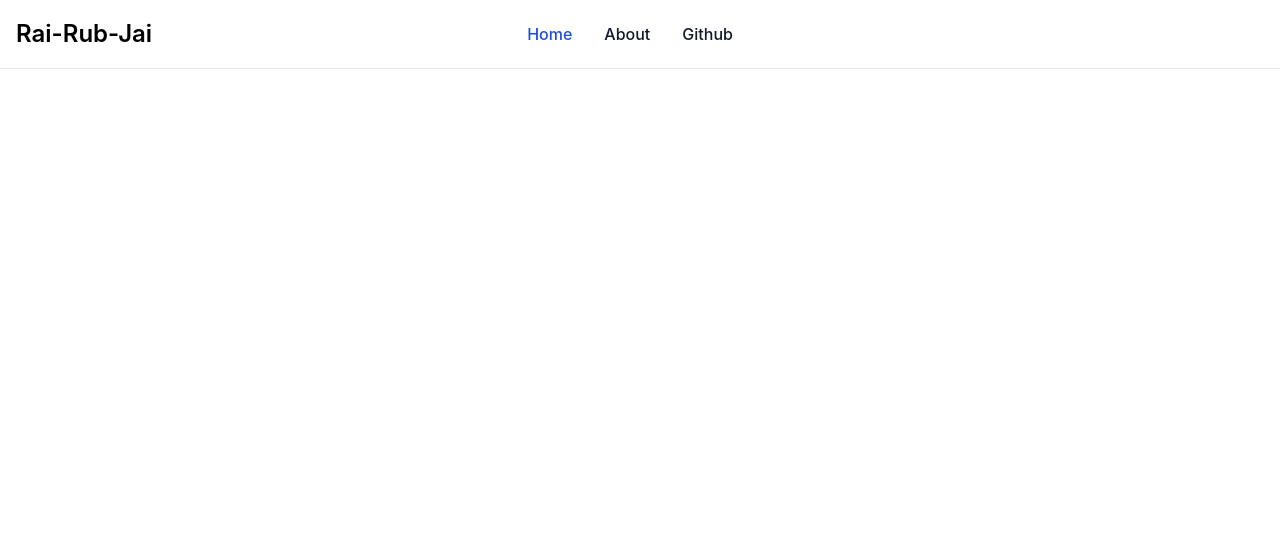
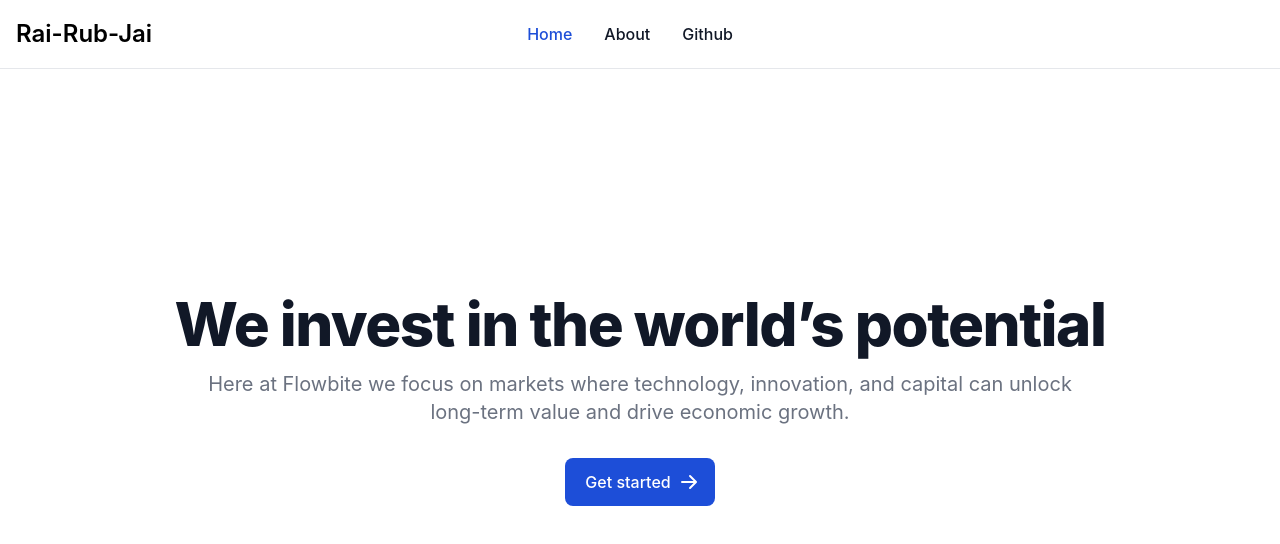
Before and after one commit to worachanon226/rai-rub-jai, a React (Create React App) app in the folder client/: page / in a window 1280 px wide. Shown: the top 544 px of the page. Built offline with nearby package versions, Linux system fonts and the light colour scheme.

Commit message:
Update home-page

```diff
--- a/client/src/App.js
+++ b/client/src/App.js
@@ -2,6 +2,7 @@ import { BrowserRouter, Routes, Route } from "react-router-dom";
 import Nav from "./pages/components/Nav";
 import Signup from "./pages/Signup";
 import Login from "./pages/Login";
+import Home from "./pages/Home"
 import './App.css';
 
 function App() {
@@ -9,6 +10,7 @@ function App() {
     <BrowserRouter>
       <Routes>
         <Route path="/" element={<Nav />}>
+          <Route index element={<Home />} />
           <Route path="/signup" element={<Signup />} />
           <Route path="/login" element={<Login />} />
         </Route>
--- /dev/null
+++ b/client/src/pages/Home.jsx
@@ -0,0 +1,42 @@
+import { Link } from "react-router-dom";
+
+const Home = () => {
+  return (
+    <section className="bg-white dark:bg-gray-900">
+      <div className="flex py-8 px-4 mx-auto max-w-screen-xl text-center align-middle lg:py-16 h-screen">
+        <div className="m-auto">
+          <h1 className="mb-4 text-4xl font-extrabold tracking-tight leading-none text-gray-900 md:text-5xl lg:text-6xl dark:text-white">
+            We invest in the world’s potential
+          </h1>
+          <p className="mb-8 text-lg font-normal text-gray-500 lg:text-xl sm:px-16 lg:px-48 dark:text-gray-400">
+            Here at Flowbite we focus on markets where technology, innovation,
+            and capital can unlock long-term value and drive economic growth.
+          </p>
+          <div className="flex flex-col space-y-4 sm:flex-row sm:justify-center sm:space-y-0 sm:space-x-4">
+            <Link
+              to={"/login"}
+              className="inline-flex justify-center items-center py-3 px-5 text-base font-medium text-center text-white rounded-lg bg-blue-700 hover:bg-blue-800 focus:ring-4 focus:ring-blue-300 dark:focus:ring-blue-900"
+            >
+              Get started
+              <svg
+                aria-hidden="true"
+                className="ml-2 -mr-1 w-5 h-5"
+                fill="currentColor"
+                viewBox="0 0 20 20"
+                xmlns="http://www.w3.org/2000/svg"
+              >
+                <path
+                  fillRule="evenodd"
+                  d="M10.293 3.293a1 1 0 011.414 0l6 6a1 1 0 010 1.414l-6 6a1 1 0 01-1.414-1.414L14.586 11H3a1 1 0 110-2h11.586l-4.293-4.293a1 1 0 010-1.414z"
+                  clipRule="evenodd"
+                ></path>
+              </svg>
+            </Link>
+          </div>
+        </div>
+      </div>
+    </section>
+  );
+};
+
+export default Home;
--- a/client/src/pages/Login.jsx
+++ b/client/src/pages/Login.jsx
@@ -4,7 +4,7 @@ import { submitLogin } from "../controller/AuthController";
 const Login = () => {
   return (
     <>
-      <section className="bg-gray-50 dark:bg-gray-800">
+      <section className="bg-gray-50 dark:bg-gray-900">
         <div className="flex flex-col items-center justify-center px-6 py-8 mx-auto md:h-screen lg:py-0">
           <a
             href="#"
--- a/client/src/pages/components/Nav.jsx
+++ b/client/src/pages/components/Nav.jsx
@@ -52,15 +52,13 @@ const Nav = () => {
             id="navbar-sticky"
           >
             <ul className="flex flex-col p-4 md:p-0 mt-4 font-medium border border-gray-100 rounded-lg bg-gray-50 md:flex-row md:space-x-8 md:mt-0 md:border-0 md:bg-white dark:bg-gray-800 md:dark:bg-gray-900 dark:border-gray-700">
-              <li>
-                <a
-                  href="#"
-                  className="block py-2 pl-3 pr-4 text-white bg-blue-700 rounded md:bg-transparent md:text-blue-700 md:p-0 md:dark:text-blue-500"
-                  aria-current="page"
-                >
-                  Home
-                </a>
-              </li>
+              <Link
+                to={"/"}
+                className="block py-2 pl-3 pr-4 text-white bg-blue-700 rounded md:bg-transparent md:text-blue-700 md:p-0 md:dark:text-blue-500"
+                aria-current="page"
+              >
+                Home
+              </Link>
               <li>
                 <a
                   href="#"
```
